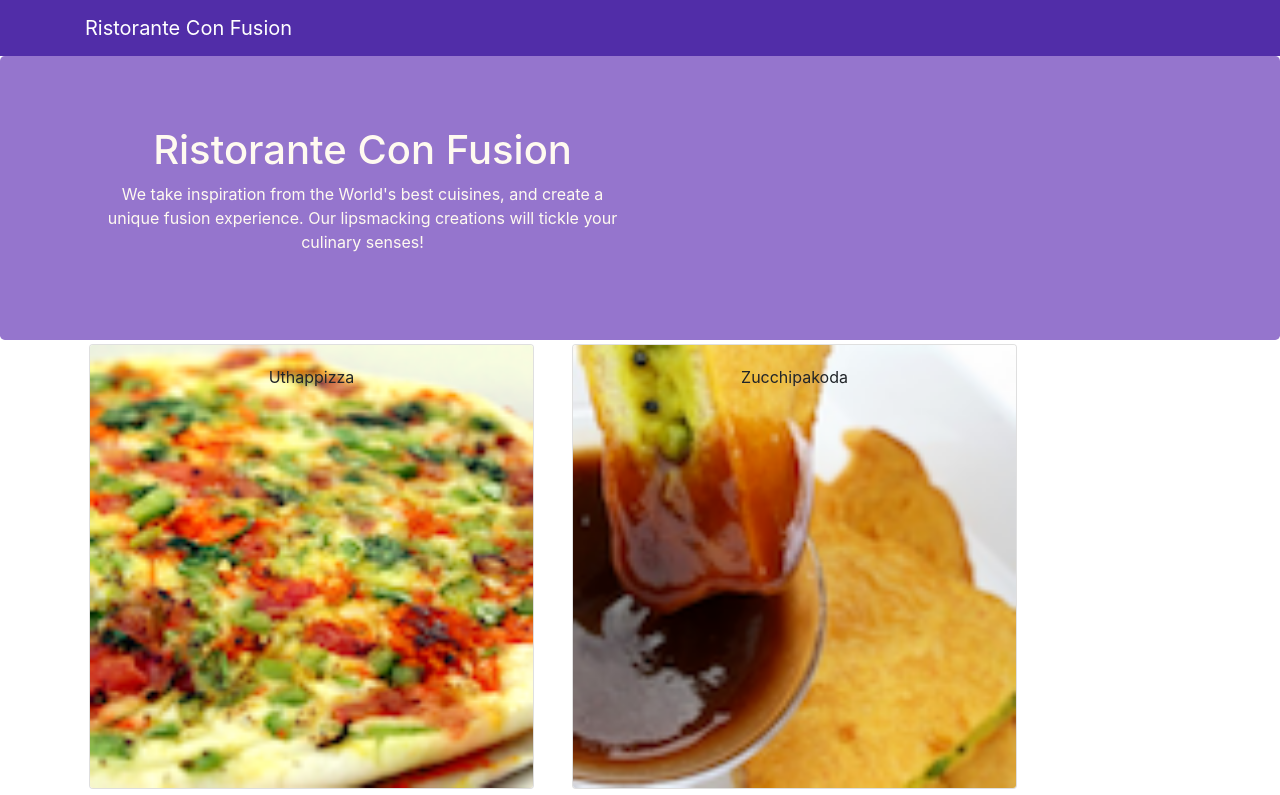
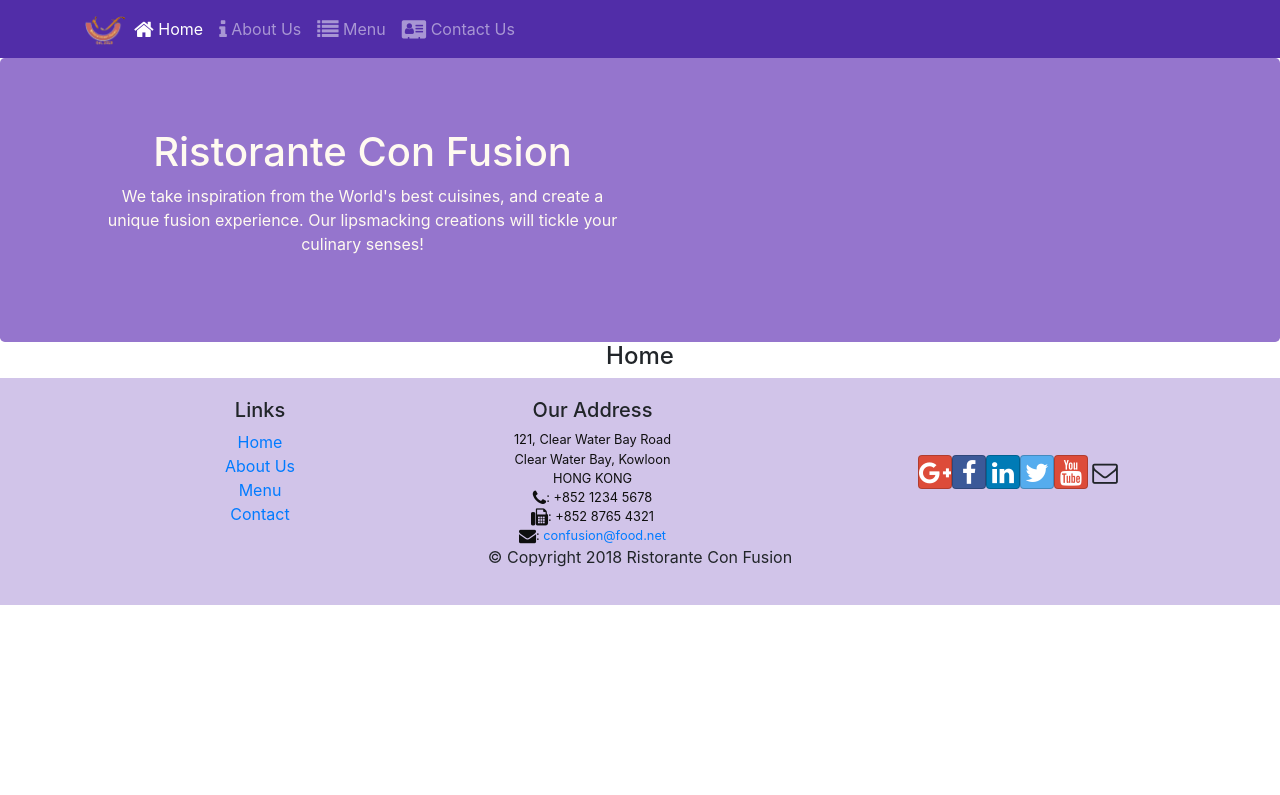
Before and after one commit to ikarthikng/react-app-confusion, a React (Create React App) app: page /home in a window 1280 px wide. Shown: the top 795 px of the page. Built offline with nearby package versions, Linux system fonts and the light colour scheme.

Commit message:
React Router - 09/09/2020

```diff
--- a/package.json
+++ b/package.json
@@ -11,6 +11,7 @@
     "font-awesome": "^4.7.0",
     "react": "^16.13.1",
     "react-dom": "^16.13.1",
+    "react-router-dom": "^5.2.0",
     "react-scripts": "3.4.3",
     "reactstrap": "^8.5.1"
   },
--- a/src/App.js
+++ b/src/App.js
@@ -1,13 +1,16 @@
 import React, { Component } from 'react';
 import Main from './components/MainComponent';
 import './App.css';
+import { BrowserRouter } from 'react-router-dom';
 
 class App extends Component {
 	render(){
 		return (
-			<div className="App">
-				<Main/>
-			</div>
+			<BrowserRouter>
+				<div className="App">
+					<Main/>
+				</div>
+			</BrowserRouter>
 		);
 	}
 }
--- a/src/components/FooterComponent.js
+++ b/src/components/FooterComponent.js
@@ -1,4 +1,5 @@
 import React from 'react';
+import { Link } from 'react-router-dom';
 
 function Footer(props){
     return(
@@ -8,10 +9,10 @@ function Footer(props){
                     <div className="col-4 offset-1 col-sm-2">
                         <h5>Links</h5>
                         <ul className="list-unstyled">
-                            <li><a href="#">Home</a></li>
-                            <li><a href="#">About</a></li>
-                            <li><a href="#">Menu</a></li>
-                            <li><a href="contactus.html">Contact</a></li>
+                            <li><Link to="/home">Home</Link></li>
+                            <li><Link to="/aboutus">About Us</Link></li>
+                            <li><Link to="/menu">Menu</Link></li>
+                            <li><Link to="/contactus">Contact</Link></li>
                         </ul>
                     </div>
                     <div className="col-7 col-sm-5">
--- a/src/components/HeaderComponent.js
+++ b/src/components/HeaderComponent.js
@@ -1,13 +1,57 @@
 import React, { Component } from 'react';
-import { Navbar, NavbarBrand, Jumbotron } from 'reactstrap';
+import { Navbar, NavbarBrand, Jumbotron, Nav, NavbarToggler, Collapse, NavItem } from 'reactstrap';
+import { NavLink } from 'react-router-dom';
 
 class Header extends Component {
+
+    constructor(props){
+        super(props);
+        this.state = {
+            isNavOpen: false
+        }
+
+        this.toggleNav = this.toggleNav.bind(this)
+    }
+
+    toggleNav() {
+        this.setState({
+            isNavOpen: !this.state.isNavOpen
+        })
+    }
+
     render(){
         return (
             <>
-                <Navbar dark>
+                <Navbar dark expand="md">
 					<div className="container">
-						<NavbarBrand href="/">Ristorante Con Fusion</NavbarBrand>
+                        <NavbarToggler onClick={this.toggleNav} />
+						<NavbarBrand className="mr-auto" href="/">
+                            <img src="assets/images/logo.png" height="30" and width="41" alt="Ristonrante Con Fusion" />
+                        </NavbarBrand>
+                        <Collapse isOpen={this.state.isNavOpen} navbar>
+                            <Nav navbar>
+                                <NavItem>
+                                    <NavLink className="nav-link" to="/home">
+                                        <span className="fa fa-home fa-lg"></span> Home
+                                    </NavLink>
+                                </NavItem>
+                                <NavItem>
+                                    <NavLink className="nav-link" to="/aboutus">
+                                        <span className="fa fa-info fa-lg"></span> About Us
+                                    </NavLink>
+                                </NavItem>
+                                <NavItem>
+                                    <NavLink className="nav-link" to="/menu">
+                                        <span className="fa fa-list fa-lg"></span> Menu
+                                    </NavLink>
+                                </NavItem>
+                                <NavItem>
+                                    <NavLink className="nav-link" to="/contactus">
+                                        <span className="fa fa-address-card fa-lg"></span> Contact Us
+                                    </NavLink>
+                                </NavItem>
+                            </Nav>
+                        </Collapse>
 					</div>
 				</Navbar>
                 <Jumbotron>
--- /dev/null
+++ b/src/components/HomeComponent.js
@@ -0,0 +1,11 @@
+import React from 'react';
+
+const Home = (props) => {
+    return(
+        <div className="container">
+            <h4>Home</h4>
+        </div>
+    );
+}
+
+export default Home;
--- a/src/components/MainComponent.js
+++ b/src/components/MainComponent.js
@@ -1,9 +1,11 @@
 import React, { Component } from 'react';
 import Header from './HeaderComponent';
 import Footer from './FooterComponent';
+import Home from './HomeComponent';
 import Menu from './MenuComponent';
 import DishDetail from './DishDetailComponent';
 import { DISHES } from '../shared/dishes';
+import { Switch, Route, Redirect } from 'react-router-dom';
 
 class Main extends Component {
 
@@ -11,23 +13,25 @@ class Main extends Component {
 		super(props);
 
 		this.state = {
-			dishes: DISHES,
-            selectedDish: null
+			dishes: DISHES
 		};
 	}
 
-    onDishSelect(dishId){
-        this.setState({ selectedDish: dishId });
-    }
+	render(){
+        const HomePage = () => {
+            return(
+                <Home />
+            );
+        }
 
-	render(){
 		return (
 			<div>
                 <Header />
-				<Menu dishes={this.state.dishes}
-                    onClick={(dishId) => this.onDishSelect(dishId)} />
-                <DishDetail
-                    dish={this.state.dishes.filter((dish) => dish.id === this.state.selectedDish)[0]} />
+                <Switch>
+                    <Route path="/home" component={HomePage} />
+                    <Route exact path="/menu" component={() => <Menu dishes={this.state.dishes}/>} />
+                    <Redirect to="/home" />
+                </Switch>
                 <Footer />
 			</div>
 		);
```
Also changed, not shown: 1 other file (tests, documents, lock files or other folders).
